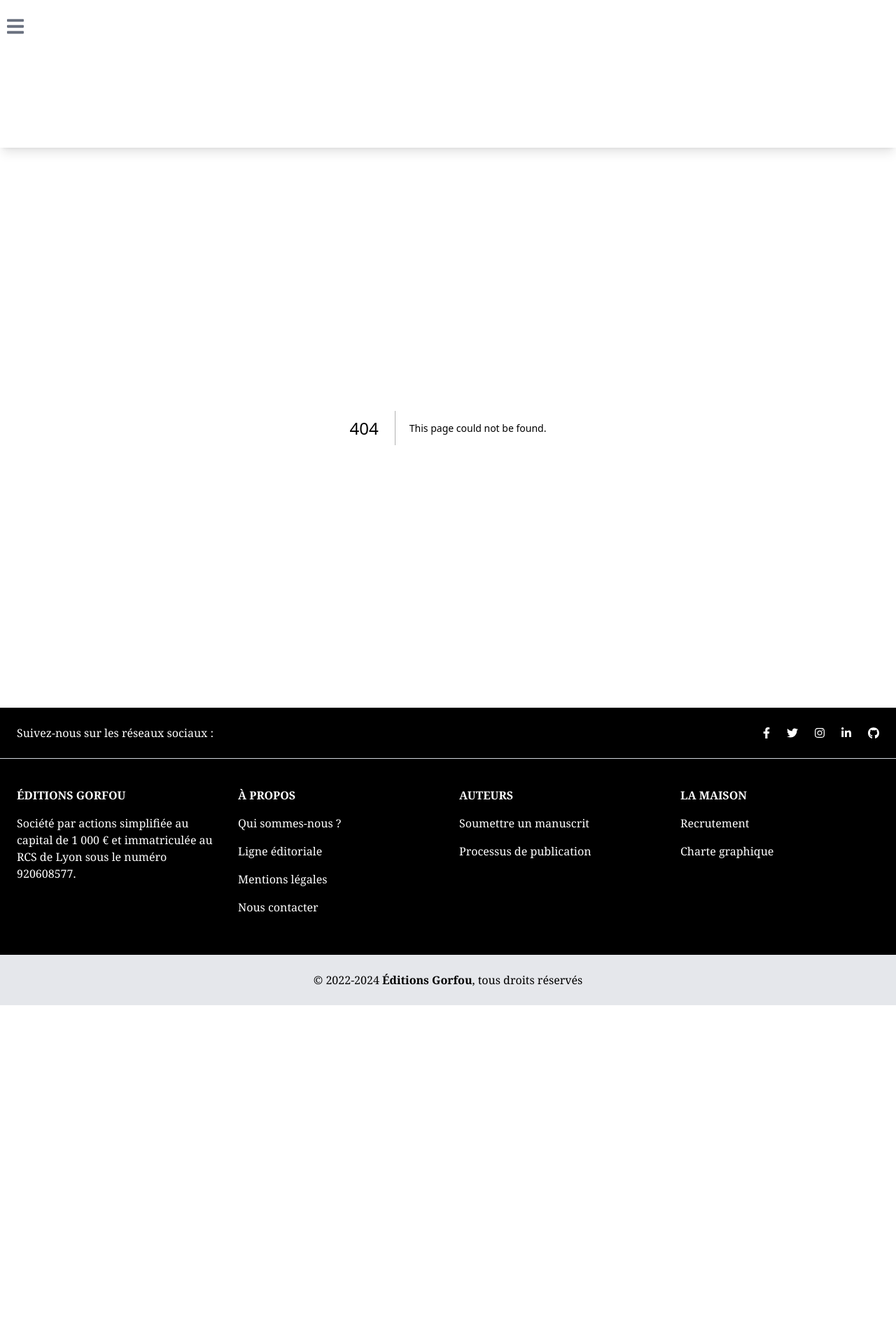
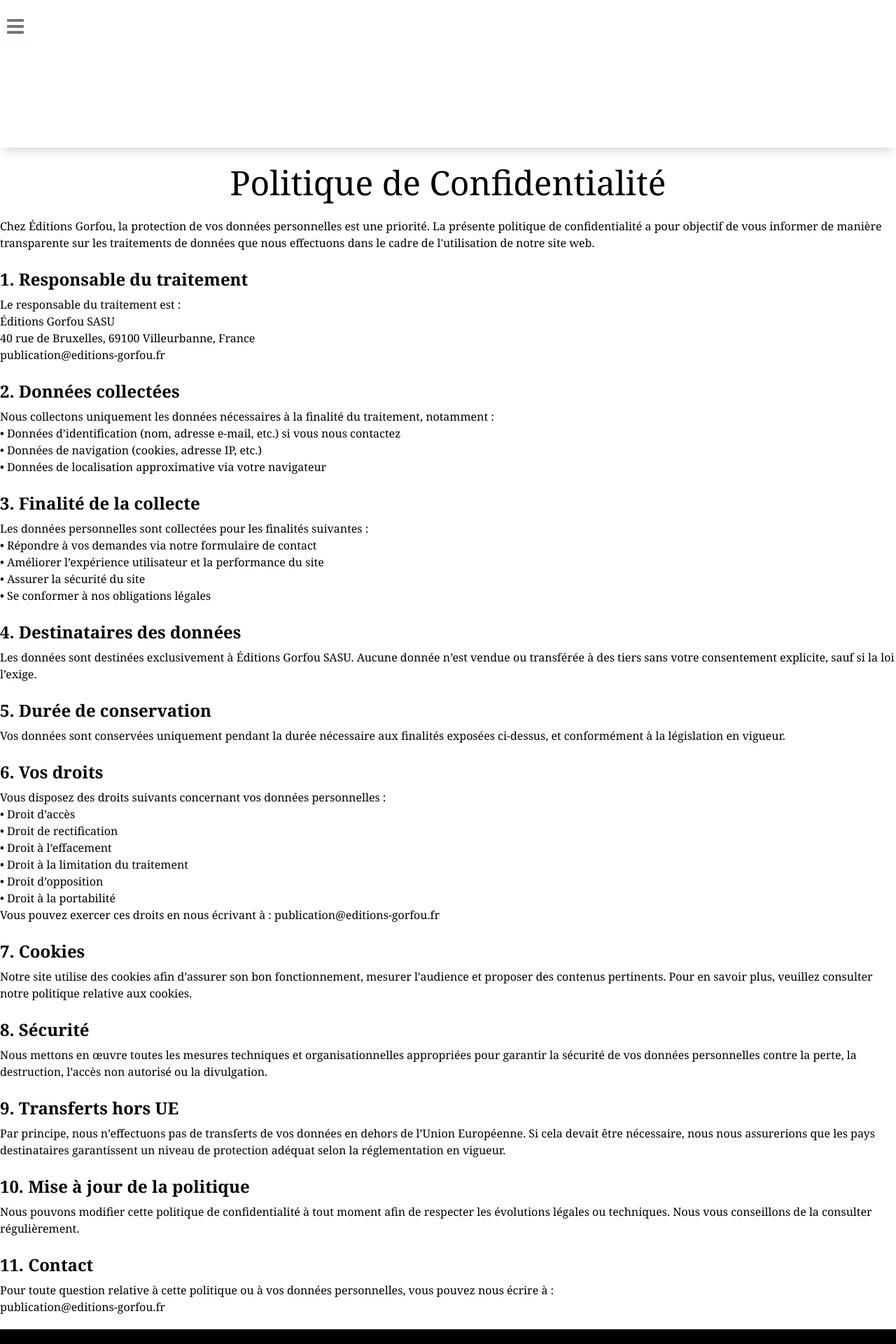
Before and after one commit to Editions-Gorfou/editions-gorfou.github.io, a Next.js app: page /privacy-policy in a window 1280 px wide. Before the commit this address had no page. Shown: the top 1920 px of the page at 70% size. Before the commit the page ends 1436 px from the top, so only its background shows below. Built offline with nearby package versions, Linux system fonts and the light colour scheme; what tw-elements would draw is missing.

Commit message:
Add Privacy Policy

```diff
--- a/src/components/footer.js
+++ b/src/components/footer.js
@@ -84,6 +84,9 @@
               <Link href="/legal-mentions" className="text-white">Mentions légales</Link>
             </p>
             <p className="mb-4">
+              <Link href="/privacy-policy" className="text-white">Politique de confidentialité</Link>
+            </p>
+            <p className="mb-4">
               <Link href="/contact" className="text-white">Nous contacter</Link>
             </p>
           </div>
--- /dev/null
+++ b/src/pages/privacy-policy.js
@@ -0,0 +1,61 @@
+export default function PrivacyPolicy() {
+  return (
+    <>
+      <h1 className="font-medium leading-tight text-5xl mt-5 mb-5 text-center font-bold">Politique de Confidentialité</h1>
+      <div className="container m-5 mx-auto">
+        <p>Chez Éditions Gorfou, la protection de vos données personnelles est une priorité. La présente politique de confidentialité a pour objectif de vous informer de manière transparente sur les traitements de données que nous effectuons dans le cadre de l'utilisation de notre site web.</p>
+
+        <h2 className="text-2xl font-semibold mt-6 mb-2">1. Responsable du traitement</h2>
+        <p>Le responsable du traitement est :<br />
+        Éditions Gorfou SASU<br />
+        40 rue de Bruxelles, 69100 Villeurbanne, France<br />
+        publication@editions-gorfou.fr</p>
+
+        <h2 className="text-2xl font-semibold mt-6 mb-2">2. Données collectées</h2>
+        <p>Nous collectons uniquement les données nécessaires à la finalité du traitement, notamment :<br />
+        • Données d’identification (nom, adresse e-mail, etc.) si vous nous contactez<br />
+        • Données de navigation (cookies, adresse IP, etc.)<br />
+        • Données de localisation approximative via votre navigateur</p>
+
+        <h2 className="text-2xl font-semibold mt-6 mb-2">3. Finalité de la collecte</h2>
+        <p>Les données personnelles sont collectées pour les finalités suivantes :<br />
+        • Répondre à vos demandes via notre formulaire de contact<br />
+        • Améliorer l’expérience utilisateur et la performance du site<br />
+        • Assurer la sécurité du site<br />
+        • Se conformer à nos obligations légales</p>
+
+        <h2 className="text-2xl font-semibold mt-6 mb-2">4. Destinataires des données</h2>
+        <p>Les données sont destinées exclusivement à Éditions Gorfou SASU. Aucune donnée n’est vendue ou transférée à des tiers sans votre consentement explicite, sauf si la loi l’exige.</p>
+
+        <h2 className="text-2xl font-semibold mt-6 mb-2">5. Durée de conservation</h2>
+        <p>Vos données sont conservées uniquement pendant la durée nécessaire aux finalités exposées ci-dessus, et conformément à la législation en vigueur.</p>
+
+        <h2 className="text-2xl font-semibold mt-6 mb-2">6. Vos droits</h2>
+        <p>Vous disposez des droits suivants concernant vos données personnelles :<br />
+        • Droit d’accès<br />
+        • Droit de rectification<br />
+        • Droit à l’effacement<br />
+        • Droit à la limitation du traitement<br />
+        • Droit d’opposition<br />
+        • Droit à la portabilité<br />
+        Vous pouvez exercer ces droits en nous écrivant à : publication@editions-gorfou.fr</p>
+
+        <h2 className="text-2xl font-semibold mt-6 mb-2">7. Cookies</h2>
+        <p>Notre site utilise des cookies afin d’assurer son bon fonctionnement, mesurer l’audience et proposer des contenus pertinents. Pour en savoir plus, veuillez consulter notre politique relative aux cookies.</p>
+
+        <h2 className="text-2xl font-semibold mt-6 mb-2">8. Sécurité</h2>
+        <p>Nous mettons en œuvre toutes les mesures techniques et organisationnelles appropriées pour garantir la sécurité de vos données personnelles contre la perte, la destruction, l’accès non autorisé ou la divulgation.</p>
+
+        <h2 className="text-2xl font-semibold mt-6 mb-2">9. Transferts hors UE</h2>
+        <p>Par principe, nous n’effectuons pas de transferts de vos données en dehors de l’Union Européenne. Si cela devait être nécessaire, nous nous assurerions que les pays destinataires garantissent un niveau de protection adéquat selon la réglementation en vigueur.</p>
+
+        <h2 className="text-2xl font-semibold mt-6 mb-2">10. Mise à jour de la politique</h2>
+        <p>Nous pouvons modifier cette politique de confidentialité à tout moment afin de respecter les évolutions légales ou techniques. Nous vous conseillons de la consulter régulièrement.</p>
+
+        <h2 className="text-2xl font-semibold mt-6 mb-2">11. Contact</h2>
+        <p>Pour toute question relative à cette politique ou à vos données personnelles, vous pouvez nous écrire à :<br />
+        publication@editions-gorfou.fr</p>
+      </div>
+    </>
+  )
+}
```
